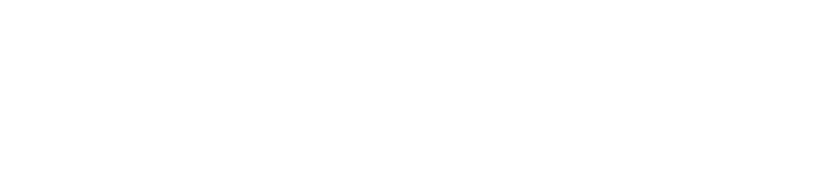
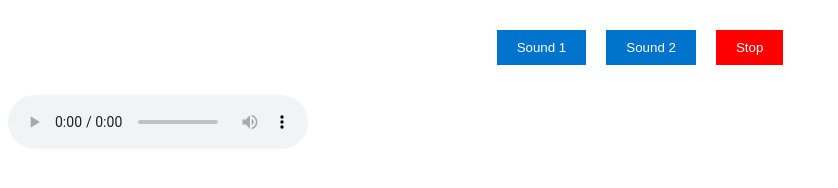
Before and after one commit to acciojob/Soundbar-azam223, a website: page main.html in a window 1280 px wide. Shown: the whole page, without its empty margins (0-838 px from the left). Drawn offline with Linux system fonts and the light colour scheme.

Commit message:
created a submission

```diff
--- a/main.html
+++ b/main.html
@@ -1,16 +1,20 @@
 <!DOCTYPE html>
-
 <html>
 
 <head>
-	<link rel="stylesheet" href="styles.css">
+    <link rel="stylesheet" href="styles.css">
 </head>
 
 <body>
-	<!-- the entire body must be written by student -->
-    <script type="text/javascript" src="./script.js">
-</script>
-
+    <div id="buttons">
+        <button class="btn" onclick="playSound('sound1.mp3')">Sound 1</button>
+        <button class="btn" onclick="playSound('sound2.mp3')">Sound 2</button>
+        <button class="btn stop" onclick="stopSound()">Stop</button>
+    </div>
+    <audio id="audio" controls>
+        <source src="" type="audio/mpeg">
+    </audio>
+    <script type="text/javascript" src="./script.js"></script>
 </body>
 
 </html>
--- a/script.js
+++ b/script.js
@@ -1 +1,11 @@
 //your JS code here. If required.
+function playSound(soundName) {
+    const audio = document.getElementById("audio");
+    audio.src = "sounds/" + soundName;
+    audio.play();
+}
+
+function stopSound() {
+    const audio = document.getElementById("audio");
+    audio.pause();
+}
--- a/styles.css
+++ b/styles.css
@@ -1 +1,20 @@
 /*  your css code here. If applicable */
+/* Add your CSS styles here */
+#buttons {
+    display: flex;
+    justify-content: center;
+    margin: 20px;
+}
+
+.btn {
+    margin: 10px;
+    padding: 10px 20px;
+    background-color: #0074cc;
+    color: white;
+    border: none;
+    cursor: pointer;
+}
+
+.stop {
+    background-color: #ff0000;
+}
```
